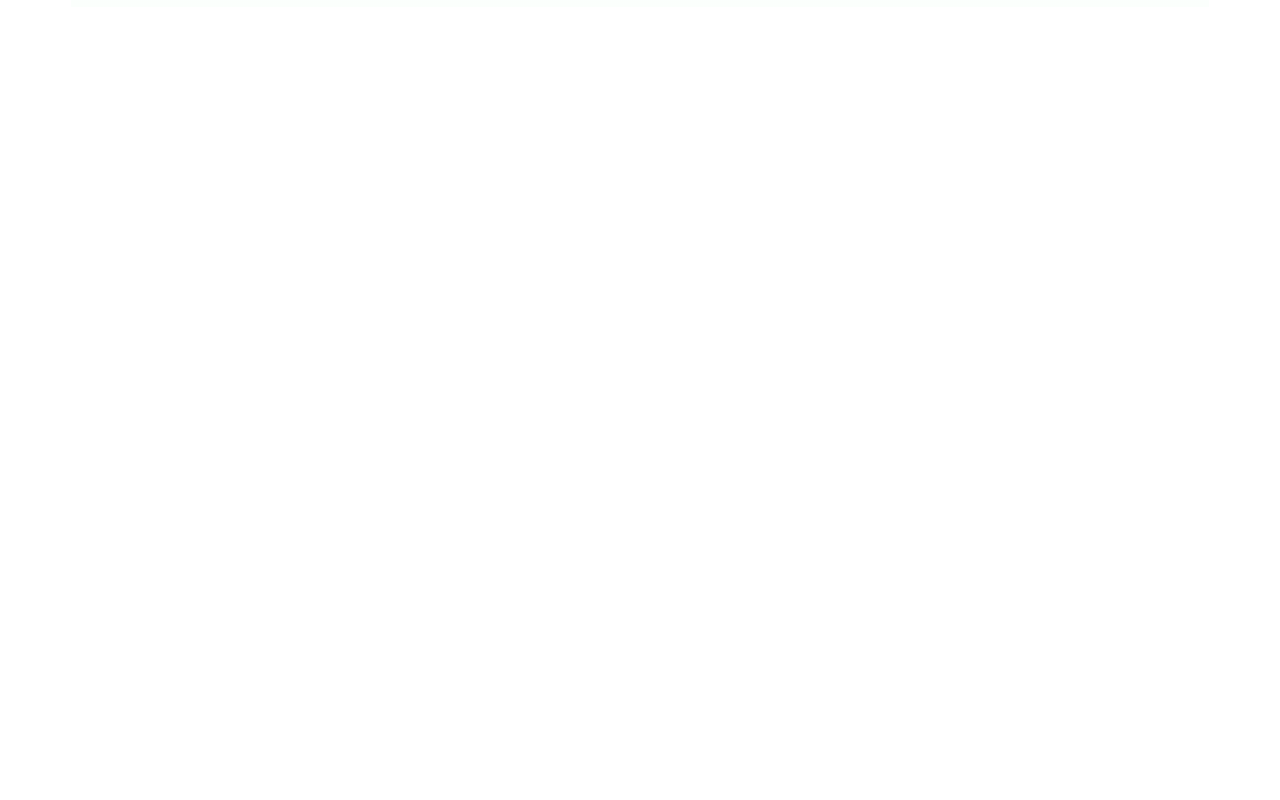
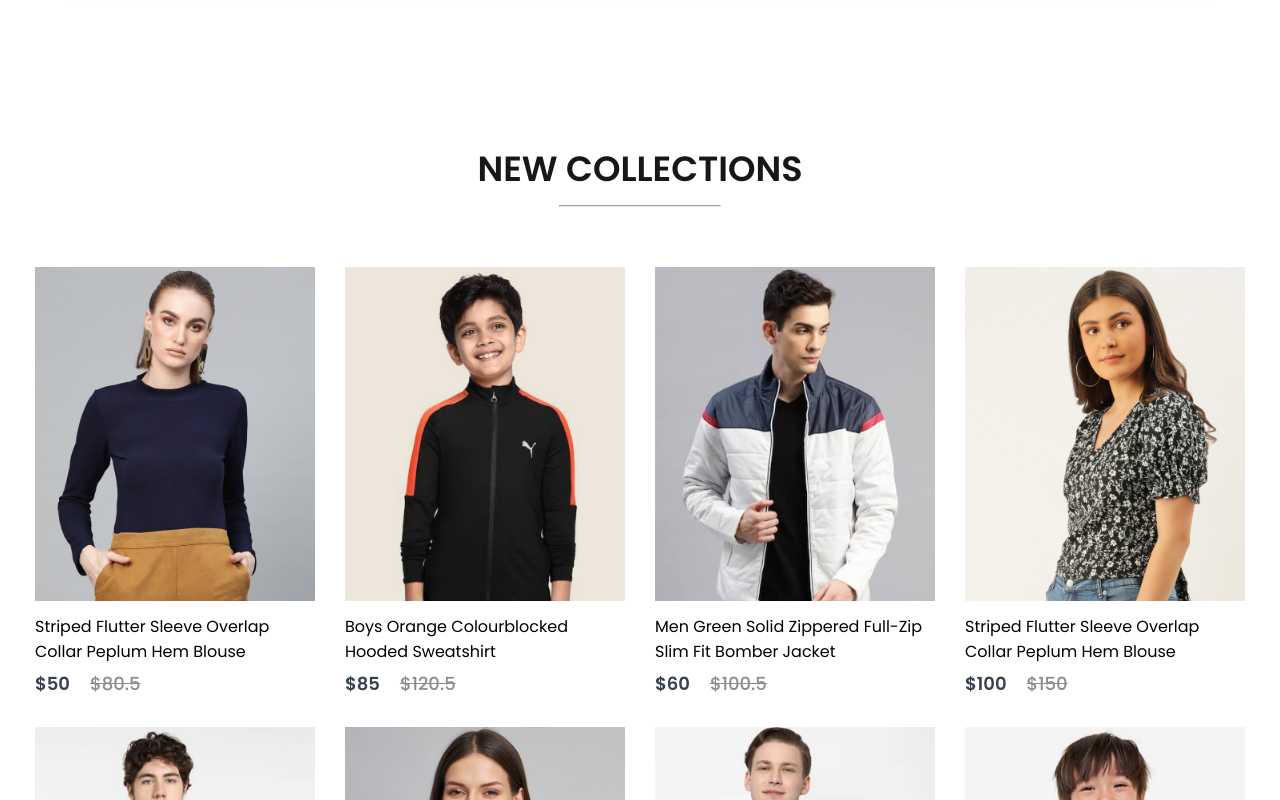
Before and after one commit to shahroz-ali750/React-Project, a React (Create React App) app: page / in a window 1280 px wide. Shown: the part 1960-2760 px from the top of the page. Before the commit the page ends 2087 px from the top, so only its background shows below. Built offline with nearby package versions, Linux system fonts and the light colour scheme.

Commit message:
New collections component completed

```diff
--- a/src/Pages/Shop.jsx
+++ b/src/Pages/Shop.jsx
@@ -1,14 +1,15 @@
-import React from 'react'
-import { Banner } from '../components/Banner/Banner'
-import { Popular } from '../components/Popular/Popular'
-import Offers from '../components/Offers/Offers'
-
+import React from "react";
+import { Banner } from "../components/Banner/Banner";
+import { Popular } from "../components/Popular/Popular";
+import Offers from "../components/Offers/Offers";
+import Newcollections from "../components/NewCollections/Newcollections";
 export const Shop = () => {
   return (
     <div>
-      <Banner/>
-      <Popular/>
+      <Banner />
+      <Popular />
       <Offers />
+      <Newcollections/>
     </div>
-  )
-}
+  );
+};
--- /dev/null
+++ b/src/components/NewCollections/Newcollections.jsx
@@ -0,0 +1,20 @@
+import React from 'react'
+import './newCollections.css'
+import new_collection from '../Assets/new_collections'
+import { Item } from '../Item/Item'
+
+
+export default function Newcollections() {
+  return (
+    <div className='new-collections'>
+        <h1>NEW COLLECTIONS</h1>
+        <hr />
+        <div className="collections">
+          {new_collection.map((item,i)=>{
+            return <Item key={i} id={item.id} name={item.name} image={item.image} new_price={item.new_price} old_price={item.old_price}/>
+          })}
+
+        </div>
+    </div>
+  )
+}
--- /dev/null
+++ b/src/components/NewCollections/newCollections.css
@@ -0,0 +1,26 @@
+.new-collections {
+  display: flex;
+  flex-direction: column;
+  align-items: center;
+  gap: 10px;
+  height: 90vh;
+  margin-top: 70px;
+}
+.new-collections h1 {
+  margin-top: 15px;
+  color: #171717;
+  font-size: 35px;
+  font-weight: 600;
+}
+.new-collections hr {
+  width: 160px;
+  height: 4px;
+  border-radius: 10px;
+  background: #252525;
+}
+.collections {
+  display: grid;
+  grid-template-columns: 1fr 1fr 1fr 1fr;
+  margin-top: 50px;
+  gap: 30px;
+}
```
